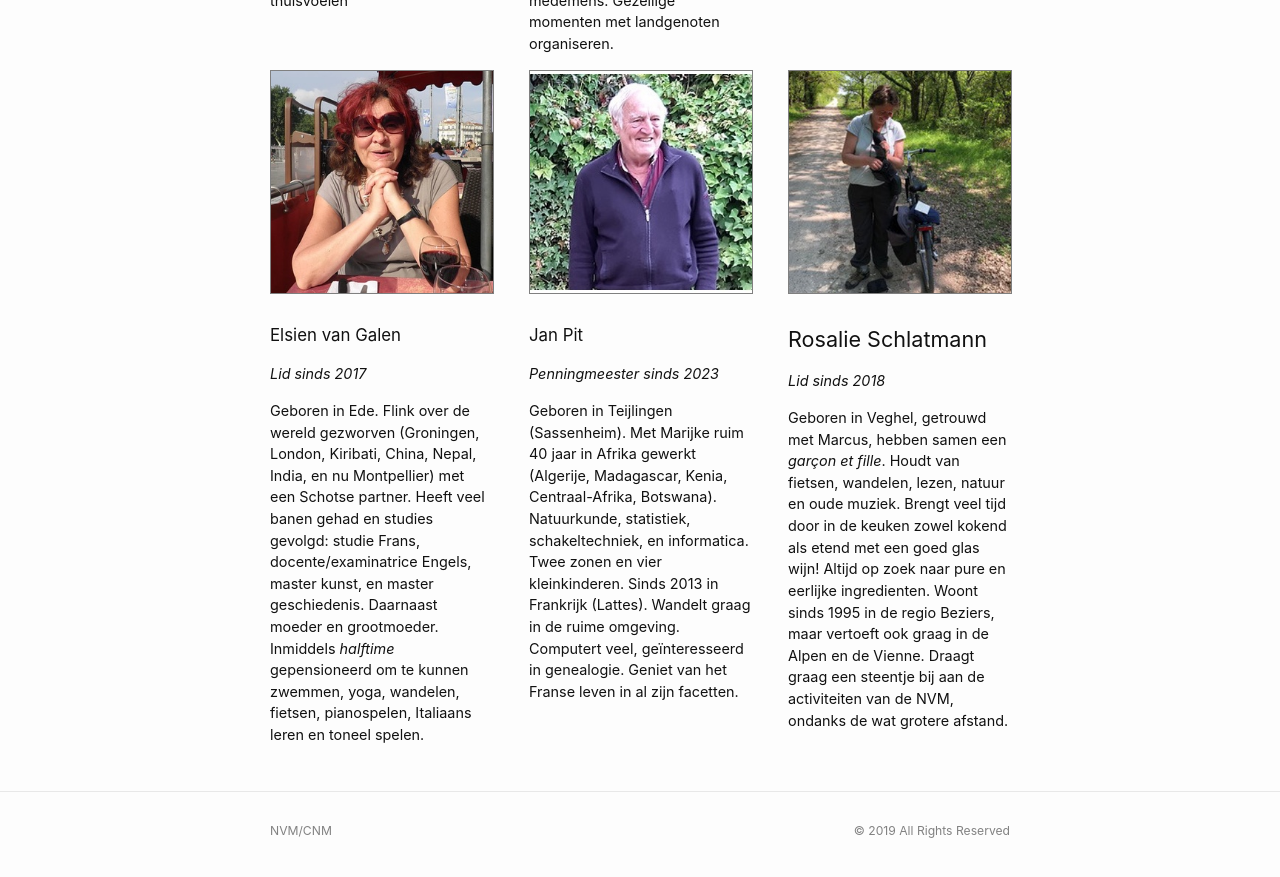
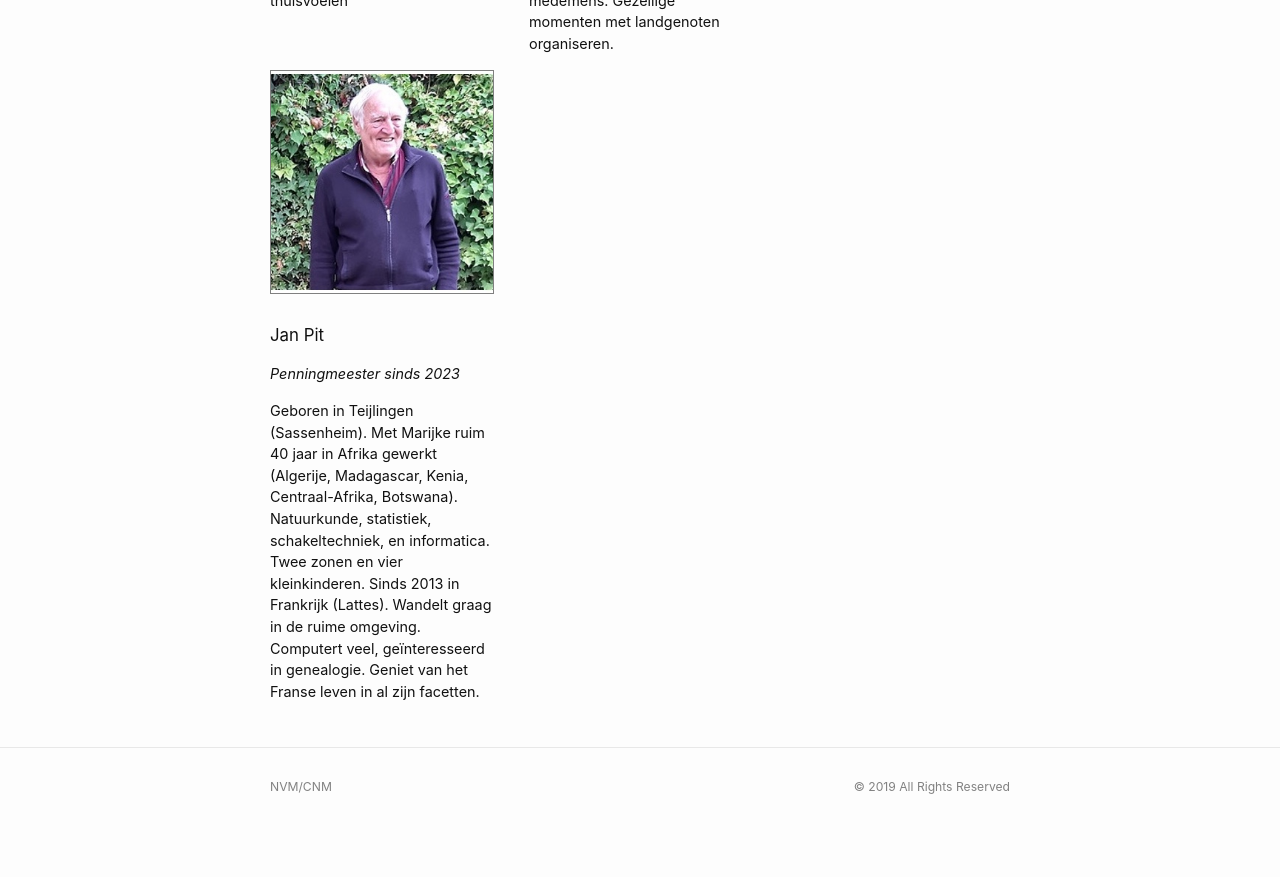
Before and after one commit to nederland34-fr/nederland34-fr.github.io, a Jekyll site: the page built from bestuur.md, in a window 1280 px wide and 900 px high, scrolled down 825 px. Shown: the top 877 px of the window. Built offline with Jekyll 4.4.1, drawn with Linux system fonts in a browser that asks for light colours.

Commit message:
Update bestuur.md

```diff
--- a/bestuur.md
+++ b/bestuur.md
@@ -41,17 +41,6 @@ Geboren in Rotterdam, weduwnaar, één dochter, één zoon en drie kleinkinderen
 </div>
 <div class="bestuurslid">
 
-![Elsien van Galen](assets/images/site/elsien.jpg)
-
-### Elsien van Galen
-
-_Lid sinds 2017_
-
-Geboren in Ede. Flink over de wereld gezworven (Groningen, London, Kiribati, China, Nepal, India, en nu Montpellier) met een Schotse partner. Heeft veel banen gehad en studies gevolgd: studie Frans, docente/examinatrice Engels, master kunst, en master geschiedenis. Daarnaast moeder en grootmoeder. Inmiddels _halftime_ gepensioneerd om te kunnen zwemmen, yoga, wandelen, fietsen, pianospelen, Italiaans leren en toneel spelen.
-
-</div>
-<div class="bestuurslid">
-
 ![Jan Pit](assets/images/site/jan.jpg)
 
 ### Jan Pit
@@ -61,14 +50,3 @@ _Penningmeester sinds 2023_
 Geboren in Teijlingen (Sassenheim). Met Marijke ruim 40 jaar in Afrika gewerkt (Algerije, Madagascar, Kenia, Centraal-Afrika, Botswana). Natuurkunde, statistiek, schakeltechniek, en informatica. Twee zonen en vier kleinkinderen. Sinds 2013 in Frankrijk (Lattes). Wandelt graag in de ruime omgeving. Computert veel, geïnteresseerd in genealogie. Geniet van het Franse leven in al zijn facetten.
 
 </div>
-<div class="bestuurslid">
-
-![Rosalie Schlatmann](assets/images/site/rosalie.jpg)
-
-## Rosalie Schlatmann
-
-_Lid sinds 2018_
-
-Geboren in Veghel, getrouwd met Marcus, hebben samen een _garçon et fille_. Houdt van fietsen, wandelen, lezen, natuur en oude muziek. Brengt veel tijd door in de keuken zowel kokend als etend met een goed glas wijn! Altijd op zoek naar pure en eerlijke ingredienten. Woont sinds 1995 in de regio Beziers, maar vertoeft ook graag in de Alpen en de Vienne. Draagt graag een steentje bij aan de activiteiten van de NVM, ondanks de wat grotere afstand.
-
-</div>
```
